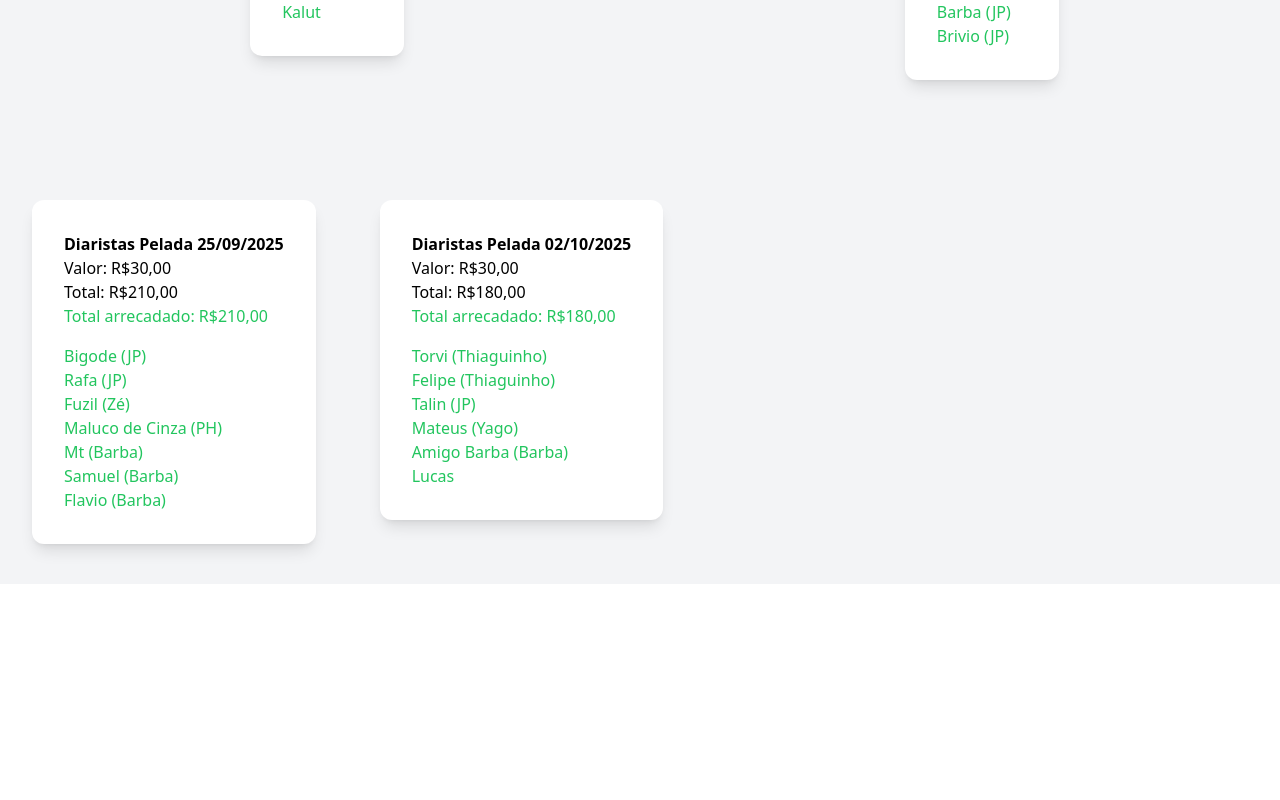
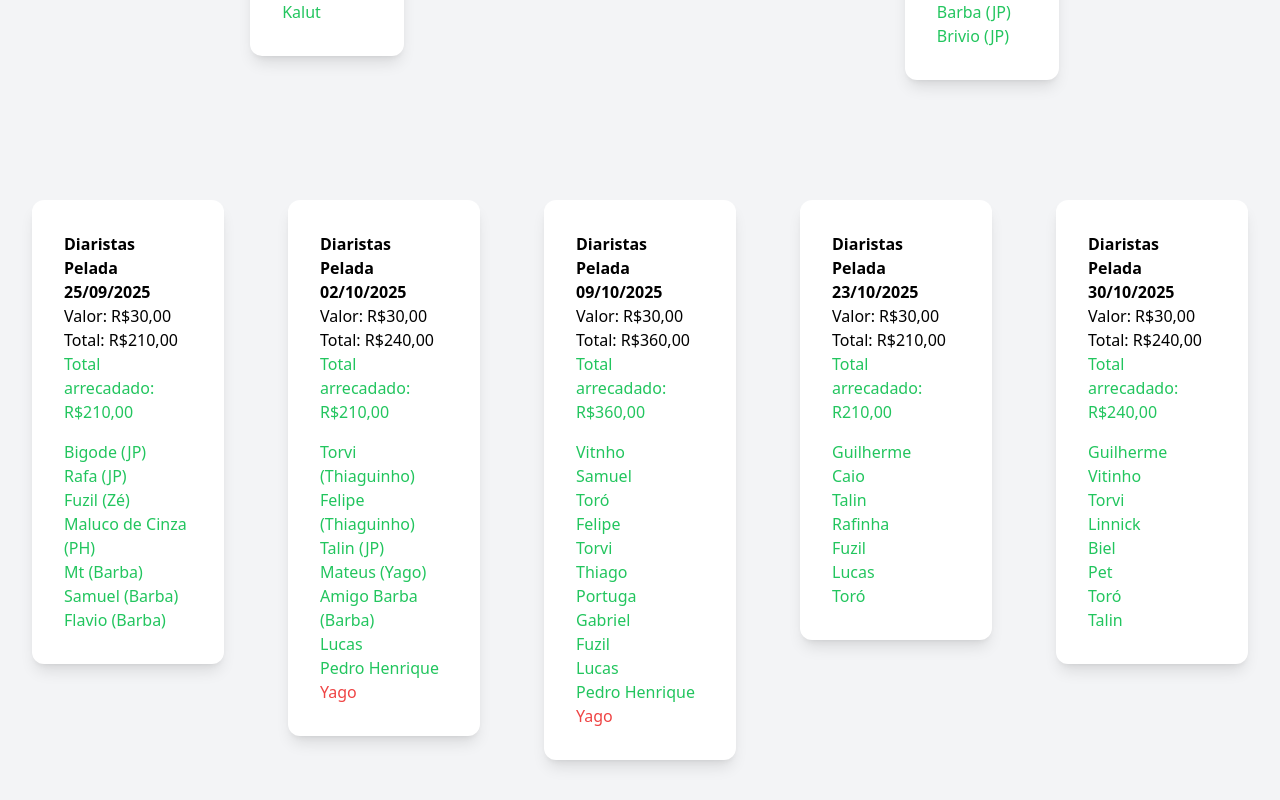
Before and after one commit to diogop2003/futebol, an Angular app in the folder pelada-front/: page /diaristas in a window 1280 px wide. Shown: the part 5782-6582 px from the top of the page. Before the commit the page ends 6366 px from the top, so only its background shows below. Built offline with nearby package versions, Linux system fonts and the light colour scheme.

Commit message:
fechamento outubro 2025

```diff
--- a/pelada-front/src/app/pages/diaristas/diaristas.component.html
+++ b/pelada-front/src/app/pages/diaristas/diaristas.component.html
@@ -779,8 +779,8 @@
             <h1 class="font-md font-bold">Diaristas Pelada 02/10/2025</h1>
             <div class="mb-4">
                 <h1 class="font-sm">Valor: R$30,00</h1>
-                <h1 class="font-sm">Total: R$180,00</h1>
-                <h1 class="font-sm text-green-500">Total arrecadado: R$180,00</h1>
+                <h1 class="font-sm">Total: R$240,00</h1>
+                <h1 class="font-sm text-green-500">Total arrecadado: R$210,00</h1>
             </div>
             <ol>
                 <li class="text-green-500">Torvi (Thiaguinho)</li>
@@ -789,6 +789,66 @@
                 <li class="text-green-500">Mateus (Yago)</li>
                 <li class="text-green-500">Amigo Barba (Barba)</li>
                 <li class="text-green-500">Lucas</li>
+                <li class="text-green-500">Pedro Henrique</li>
+                <li class="text-red-500">Yago</li>
+            </ol>
+        </div>
+        <div class="rounded-xl bg-white p-8 shadow-lg mx-8">
+            <h1 class="font-md font-bold">Diaristas Pelada 09/10/2025</h1>
+            <div class="mb-4">
+                <h1 class="font-sm">Valor: R$30,00</h1>
+                <h1 class="font-sm">Total: R$360,00</h1>
+                <h1 class="font-sm text-green-500">Total arrecadado: R$360,00</h1>
+            </div>
+            <ol>
+                <li class="text-green-500">Vitnho</li>
+                <li class="text-green-500">Samuel</li>
+                <li class="text-green-500">Toró</li>
+                <li class="text-green-500">Felipe</li>
+                <li class="text-green-500">Torvi</li>
+                <li class="text-green-500">Thiago</li>
+                <li class="text-green-500">Portuga</li>
+                <li class="text-green-500">Gabriel</li>
+                <li class="text-green-500">Fuzil</li>
+                <li class="text-green-500">Lucas</li>
+                <li class="text-green-500">Pedro Henrique</li>
+                <li class="text-red-500">Yago</li>
+            </ol>
+        </div>
+        <div class="rounded-xl bg-white p-8 shadow-lg mx-8">
+            <h1 class="font-md font-bold">Diaristas Pelada 23/10/2025</h1>
+            <div class="mb-4">
+                <h1 class="font-sm">Valor: R$30,00</h1>
+                <h1 class="font-sm">Total: R$210,00</h1>
+                <h1 class="font-sm text-green-500">Total arrecadado: R210,00</h1>
+            </div>
+            <ol>
+                <li class="text-green-500">Guilherme</li>
+                <li class="text-green-500">Caio</li>
+                <li class="text-green-500">Talin</li>
+                <li class="text-green-500">Rafinha</li>
+                <li class="text-green-500">Fuzil</li>
+                <li class="text-green-500">Lucas</li>
+                <li class="text-green-500">Toró</li>
+
+            </ol>
+        </div>
+        <div class="rounded-xl bg-white p-8 shadow-lg mx-8">
+            <h1 class="font-md font-bold">Diaristas Pelada 30/10/2025</h1>
+            <div class="mb-4">
+                <h1 class="font-sm">Valor: R$30,00</h1>
+                <h1 class="font-sm">Total: R$240,00</h1>
+                <h1 class="font-sm text-green-500">Total arrecadado: R$240,00</h1>
+            </div>
+            <ol>
+                <li class="text-green-500">Guilherme</li>
+                <li class="text-green-500">Vitinho</li>
+                <li class="text-green-500">Torvi</li>
+                <li class="text-green-500">Linnick</li>
+                <li class="text-green-500">Biel</li>
+                <li class="text-green-500">Pet</li>
+                <li class="text-green-500">Toró</li>
+                <li class="text-green-500">Talin</li>
             </ol>
         </div>
     </section>
--- a/pelada-front/src/app/pages/mensalista/mensalista.component.html
+++ b/pelada-front/src/app/pages/mensalista/mensalista.component.html
@@ -320,4 +320,29 @@
             <li class="text-green-500">Yago</li>
         </ol>
     </div>
+    <div class="rounded-xl bg-white p-8 shadow-lg mx-8">
+    <h1 class="font-md font-bold">Mensalistas Outubro 2025</h1>
+    <div class="mb-4">
+        <h1 class="text-md">Valor: R$100,00</h1>
+        <h1 class="text-md">Total: R$1.300,00</h1>
+        <h1 class="text-green-500">Arrecadado: R$1.300,00</h1>
+    </div>
+    <ol>
+        <li class="text-green-500">Sergio</li>
+        <li class="text-green-500">Wanilson</li>
+        <li class="text-green-500">Xande</li>
+        <li class="text-green-500">Zé</li>
+        <li class="text-green-500">Igor</li>
+        <li class="text-green-500">Alex</li>
+        <li class="text-green-500">Dioguinho</li>
+        <li class="text-green-500">Pirulito</li>
+        <li class="text-green-500">Roger</li>
+        <li class="text-green-500">JP</li>
+        <li class="text-green-500">Thiaguinho</li>
+        <li class="text-green-500">Pedro</li>
+        <li class="text-green-500">Giovanni</li>
+    </ol>
+    </div>
 </section>
+<section class="flex mt-0 min-h-screen items-start bg-gray-100">
+</section>
--- a/pelada-front/src/app/pages/saldo/saldo.component.html
+++ b/pelada-front/src/app/pages/saldo/saldo.component.html
@@ -25,11 +25,11 @@
             <tbody>
                 <tr class="border-b">
                     <td class="w-auto py-4 text-md text-gray-700">Saldo Mes Anterior</td>
-                    <td class="w-auto py-4 text-md text-green-500">2.413,00</td>
+                    <td class="w-auto py-4 text-md text-green-500">2.026,00</td>
                 </tr>
                 <tr class="border-b gap-5">
-                    <td class="w-auto py-4 text-md text-gray-700">Pagantes Setembro</td>
-                    <td class="w-auto py-4 text-md text-green-500">1.600,00</td>
+                    <td class="w-auto py-4 text-md text-gray-700">Pagantes Outubro</td>
+                    <td class="w-auto py-4 text-md text-green-500">1.300,00</td>
                 </tr>
                 <tr class="border-b gap-5">
                     <td class="w-auto py-4 text-md text-gray-700">Mensalidade do campo</td>
@@ -37,27 +37,27 @@
                 </tr>
                 <tr class="border-b gap-5">
                     <td class="w-auto py-4 text-md text-gray-700">Goleiros mês</td>
-                    <td class="w-auto py-4 text-md text-red-500">-560,00</td>
+                    <td class="w-auto py-4 text-md text-red-500">-700,00</td>
                 </tr>
                 <tr class="border-b gap-5">
                     <td class="w-auto py-4 text-md text-gray-700">Diaristas Setembro</td>
-                    <td class="w-auto py-4 text-md text-green-500">640,00</td>
+                    <td class="w-auto py-4 text-md text-green-500">1.020,00</td>
                 </tr>
                 <tr class="border-b gap-5">
                     <td class="w-auto py-4 text-md text-gray-700">Gastos adicionais Setembro</td>
+                    <td class="w-auto py-4 text-md text-red-500">-250,00</td>
+                </tr>
+                <tr class="border-b gap-5">
+                    <td class="w-auto py-4 text-md text-gray-700">Gastos churrasco Setembro</td>
                     <td class="w-auto py-4 text-md text-red-500">-00,00</td>
                 </tr>
                 <tr class="border-b gap-5">
-                    <td class="w-auto py-4 text-md text-gray-700">Gastos churrasco Setembro</td>
-                    <td class="w-auto py-4 text-md text-red-500">-507,00</td>
-                </tr>
-                <tr class="border-b gap-5">
                     <td class="w-auto py-4 text-md text-gray-700">Pagantes churrasco Setembro</td>
-                    <td class="w-auto py-4 text-md text-green-500">40,00</td>
+                    <td class="w-auto py-4 text-md text-green-500">00,00</td>
                 </tr>
                 <tr class="border-b gap-5">
                     <td class="w-auto py-4 text-md text-gray-700">SALDO TOTAL</td>
-                    <td class="w-auto py-4 text-md text-green-500">2.026,00</td>
+                    <td class="w-auto py-4 text-md text-green-500">1.796,00</td>
                 </tr>
             </tbody>
         </table>
```
